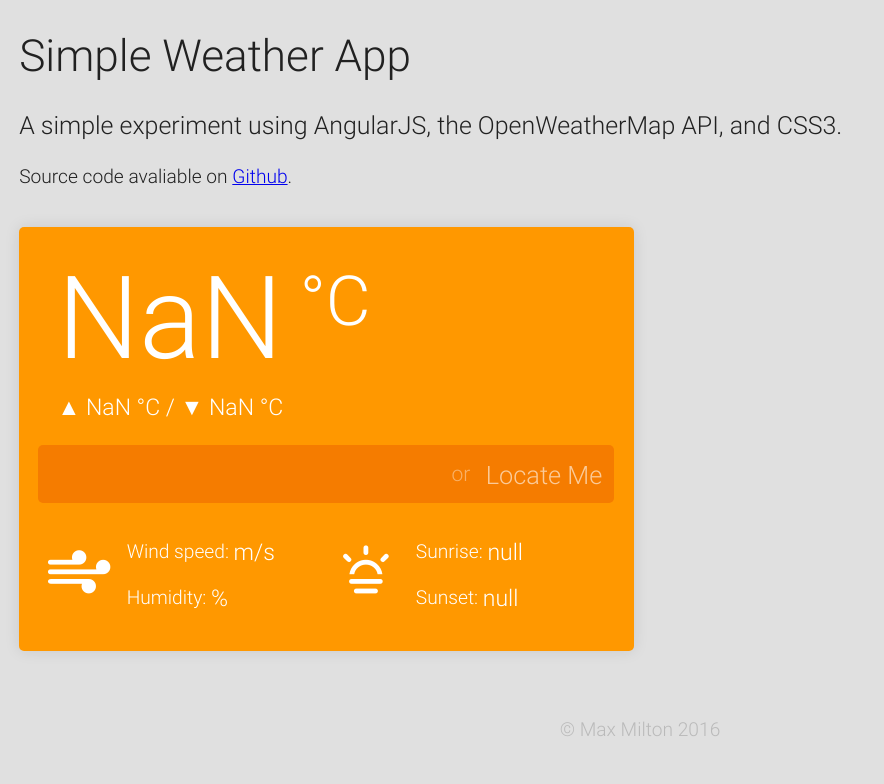
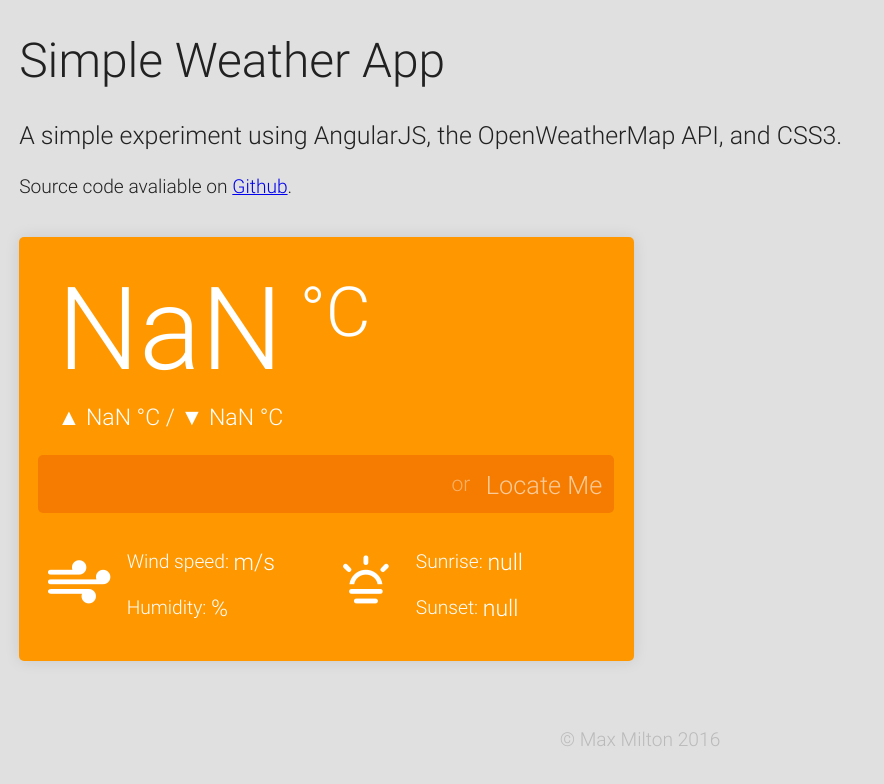
Before and after one commit to maxmilton/Simple-Weather-App, a website: page app/index.html in a window 1280 px wide. Shown: the whole page, without its empty margins (0-884 px from the left). Drawn offline with nearby package versions, Linux system fonts and the light colour scheme; files that its build step writes are made by us from their sources; a script that the page names is missing.

Commit message:
All updates up to a working state

```diff
--- a/app/scss/_fonts.scss
+++ b/app/scss/_fonts.scss
@@ -10,39 +10,10 @@ $FontVersion: "1.1.0" !default;
       url('#{$FontPath}/#{$FontName}-#{$FontType}.ttf') format('truetype');
 }
 
-//
-/* BEGIN Light */
+// Font declration
 @font-face {
   font-family: Roboto;
   @include fontdef-woff($FontPath, $FontName, "Light");
   font-weight: 300;
   font-style: normal;
 }
-/* END Light */
-
-/* BEGIN Light Italic */
-@font-face {
-  font-family: Roboto;
-  @include fontdef-woff($FontPath, $FontName, "LightItalic");
-  font-weight: 300;
-  font-style: italic;
-}
-/* END Light Italic */
-
-/* BEGIN Medium */
-@font-face {
-  font-family: Roboto;
-  @include fontdef-woff($FontPath, $FontName, "Medium");
-  font-weight: 500;
-  font-style: normal;
-}
-/* END Medium */
-
-/* BEGIN Medium Italic */
-@font-face {
-  font-family: Roboto;
-  @include fontdef-woff($FontPath, $FontName, "MediumItalic");
-  font-weight: 500;
-  font-style: italic;
-}
-/* END Medium Italic */
--- a/app/scss/theme.scss
+++ b/app/scss/theme.scss
@@ -39,7 +39,7 @@ html {
 header { margin-bottom: 2em; }
 
 h1 {
-  font-size: 2.3em;
+  font-size: 2.5em;
   font-weight: $font-weight;
 }
 
```
Also changed, not shown: app/index.html (+3 -0 lines), app/scss/_weather-icons.scss (+1 -15 lines), README.md, app/css/theme.css (deleted), 2 other files.
